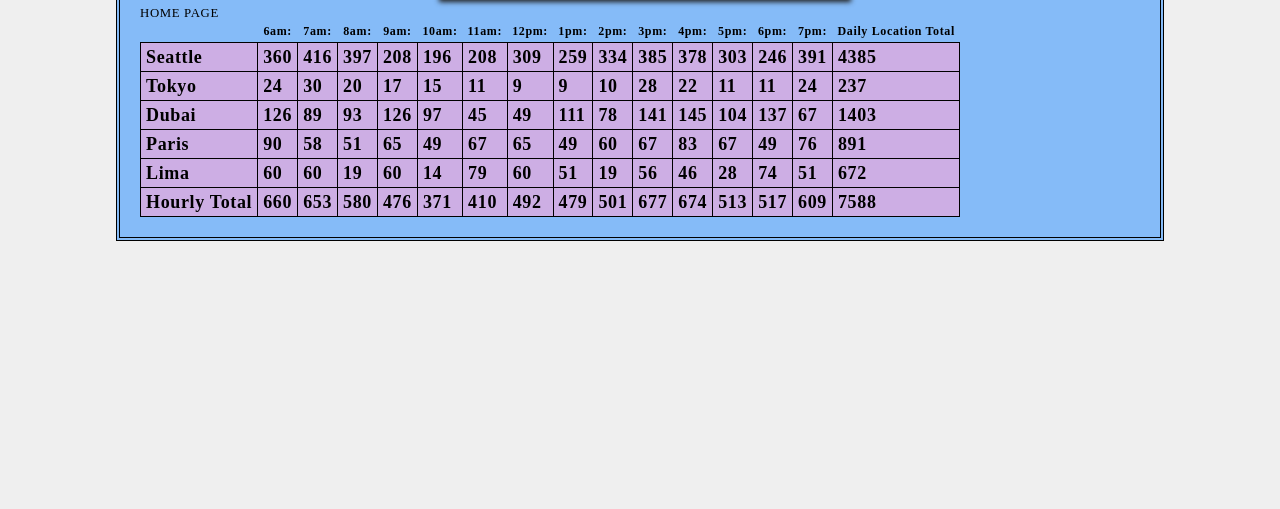
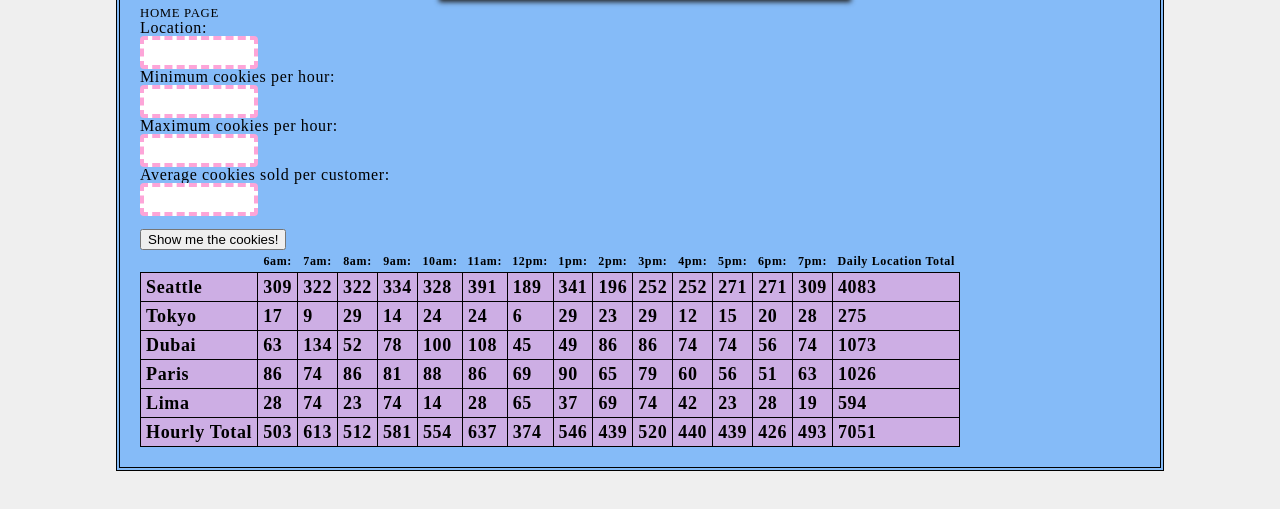
Before and after one commit to johnson-tay09/cookie-stand, a plain HTML site: page sales-data/sales.html in a window 1280 px wide. Shown: the part 87-596 px from the top of the page. Drawn offline with Linux system fonts and the light colour scheme.

Commit message:
created form and populated table

```diff
--- a/css/style.css
+++ b/css/style.css
@@ -115,8 +115,17 @@ body{
 .italic{
   font-style: italic;
 }
+label{
+  font-size: 16px
+}
+
+input{
+  padding: 5px;
+  width: 100px;
+  border: 4px dashed rgba(253, 165, 216,1);
+  border-radius: 4px;
+}
 /* #salmon img{
-  margin: 0px auto 0px auto;
-  width: 400px;
+float: left;
 
 } */
--- a/js/app.js
+++ b/js/app.js
@@ -17,7 +17,9 @@ for (var t=0; t<14; t++){
 var cityArry=[];
 //select table element by id
 var parentTable = document.getElementById('table');
-//make a contstructor function to generate multiple objects that share keys
+//select listener variable globally
+var fishForm = document.getElementById('form');
+//make a contstructor function to generate multiple objects that share keys--------------------------------------
 function City(name, minCookie, maxCookie, avgSale){
   this.cityName = name;
   this.minCookie = minCookie;
@@ -28,18 +30,38 @@ function City(name, minCookie, maxCookie, avgSale){
   this.totalCookiesPerDay = 0;
   cityArry.push(this); //pushes object into cityArr
 }
-var seattle = new City('Seattle',23, 65, 6.3); //instances of the constructor object
+var seattle = new City('Seattle',23, 65, 6.3); //instances of the constructor object-------------------------------
 var tokyo = new City('Tokyo',3, 24, 1.2);
 var dubai = new City('Dubai',11, 38, 3.7);
 var paris = new City('Paris',20, 38, 2.3);
 var lima = new City('Lima',2, 16, 4.6);
 
+//function for what happens when submit occurs, it adds a new city from the form information----------
+function formSubmit(event){
+  event.preventDefault();
+  console.log('this is mylocationName.value', event.target.locationName.value);
+  console.log('this is my minCookies.value', event.target.minCookies.value);
+  console.log('this is my maxCookies.value', event.target.maxCookies.value);
+  console.log('this is my avgPerCustomer.value', event.target.avgPerCustomer.value);
+  var inputLocation = event.target.locationName.value;
+  var inputMin = parseInt(event.target.minCookies.value);
+  var inputMax= parseInt(event.target.maxCookies.value);
+  var inputAvgPerCustomer = parseInt(event.target.avgPerCustomer.value);
+  new City(inputLocation, inputMin, inputMax, inputAvgPerCustomer);
+  console.log(cityArry);
+  //fishForm. look up inner HTML functions
+  cookieMath();
+  generateHeader();
+  generateContent();
+  generateFooter();
+}
+fishForm.addEventListener('submit', formSubmit);
 //constructor prototype new object have access to proto functions: This generate a random customer count based on min/max
 City.prototype.randomCustomer = function(){
   return Math.ceil(Math.random() * (this.maxCookie - this.minCookie + 1)) + this.minCookie;
 };
-
-//loops through city object array
+//loops through city object array calculating random customers per hour and cookie sales per hour based on that.
+function cookieMath(){
   for(var i=0; i<cityArry.length; i++){
     var total = 0;
     //@ i run 2nd loop 13 times or hours.length
@@ -57,8 +79,9 @@ for(var i=0; i<cityArry.length; i++){
   // console.log('this is the average sale per hour', cityArry[i].randomHourSale);
   // console.log('this is the total cookies', cityArry[i].totalCookiesPerDay);
   }
-
-//this function creates my header that is independant of the objects in my constructor. 14ths in our first tr
+}
+cookieMath();
+//Generates a header for out table populated with times from timeArry--------------------------------------
 function generateHeader(){
   //create a tr element
   var tableRow = document.createElement('tr');
@@ -84,7 +107,7 @@ function generateHeader(){
   tableRow.appendChild(tableHead3);
 }
 
-//function to create a row of cookies
+//creates a row for each city and a td for each time sale value-------------------------------------
 City.prototype.renderTableList = function(){
   // create a tr
   var tableRow = document.createElement('tr');
@@ -110,7 +133,7 @@ City.prototype.renderTableList = function(){
   // append to the tr
   tableRow.appendChild(totalData);
 };
-//function to create a footer
+//function to create a footer with total cookies per hour and grandTotal cookies-----------------------
 function generateFooter(){
   // create a tr
   var tableRow = document.createElement('tr');
--- a/sales-data/sales.html
+++ b/sales-data/sales.html
@@ -12,6 +12,23 @@
         <nav><a href="../INDEX.html">Home Page</a></nav>
       </header>
    <main>
+    <form id="form">
+      <fieldset>
+        <label> Location:</label><br>
+          <input name="locationName" type="text"><br>
+
+        <label> Minimum cookies per hour:</label><br>
+          <input name="minCookies" type="text"><br>
+
+        <label> Maximum cookies per hour:</label><br>
+          <input name="maxCookies" type="text"><br>
+
+        <label> Average cookies sold per customer:</label><br>
+          <input name="avgPerCustomer" type="text"><br>
+
+      </fieldset><br>
+      <button type="submit">Show me the cookies!</button>
+    </form>
   <table>
     <tbody id="table"></tbody>
   </table>
```
Also changed, not shown: INDEX.html (+1 -1 lines). Lines whose indentation alone changed are shown as unchanged.
